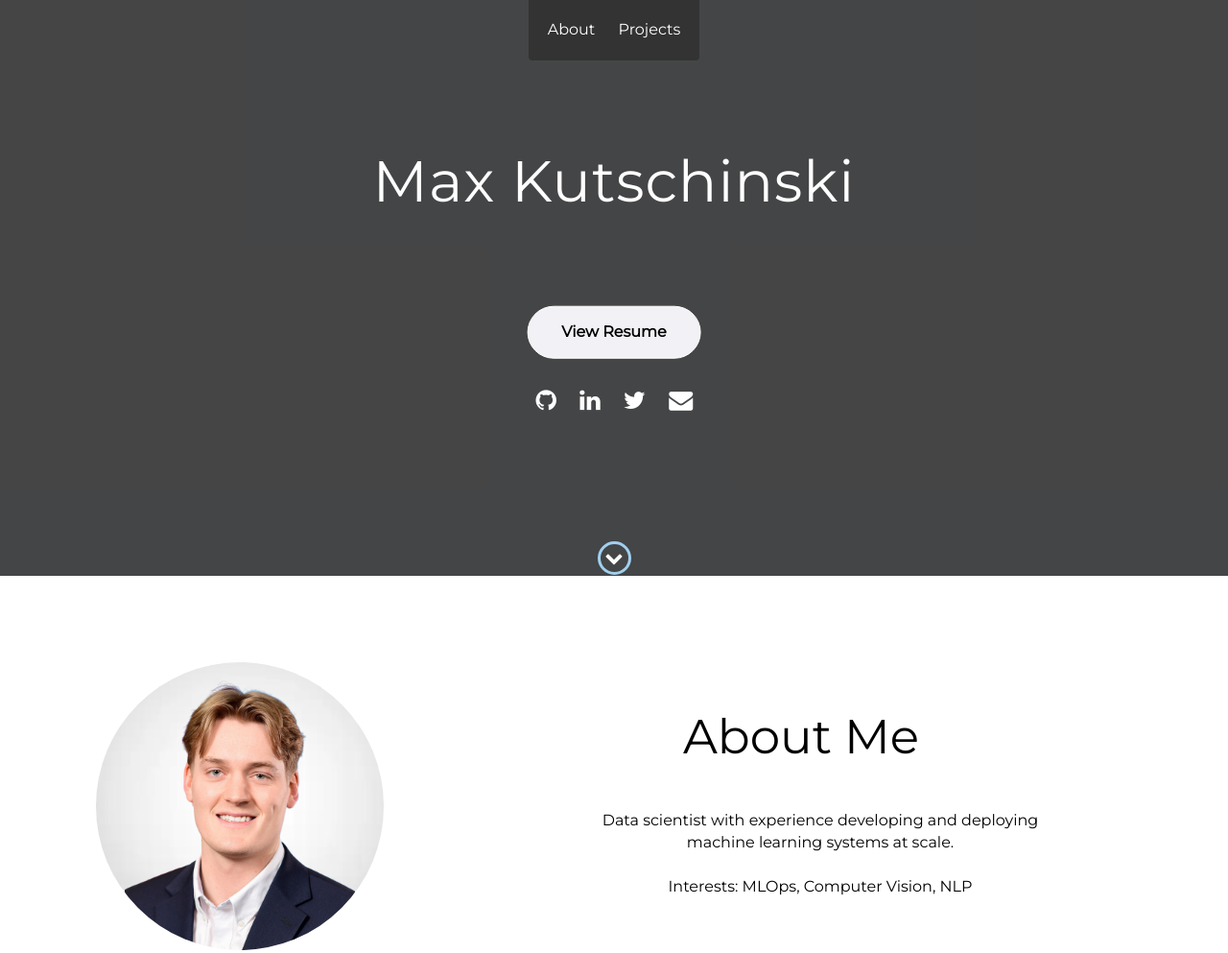
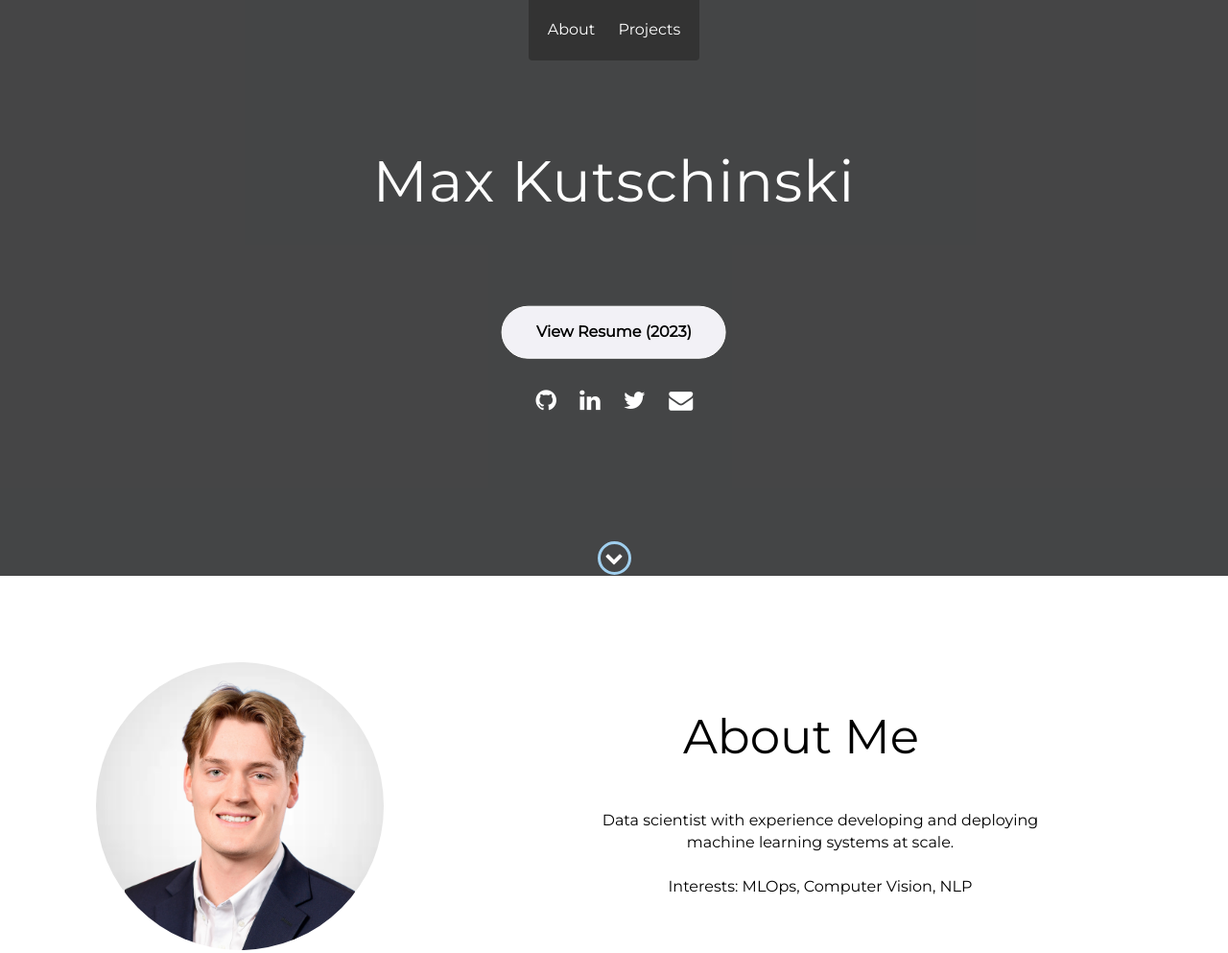
Before and after one commit to maxwkut/maxwkut.github.io, a website: page index.html in a window 1280 px wide. Shown: the top 993 px of the page at 96% size. Drawn offline with nearby package versions, Linux system fonts and the light colour scheme.

Commit message:
Update index.html

```diff
--- a/index.html
+++ b/index.html
@@ -45,7 +45,7 @@
 
             <h1 >Max Kutschinski</h1>
             <h2></h2>
-            <a href="images/Max_Kutschinski_Resume.pdf" target="_blank" class="btn-rounded-white"> View Resume </a>
+            <a href="images/Max_Kutschinski_Resume.pdf" target="_blank" class="btn-rounded-white"> View Resume (2023)</a>
             <div class="socialneu">
                 <ul>
                     <li>
```
